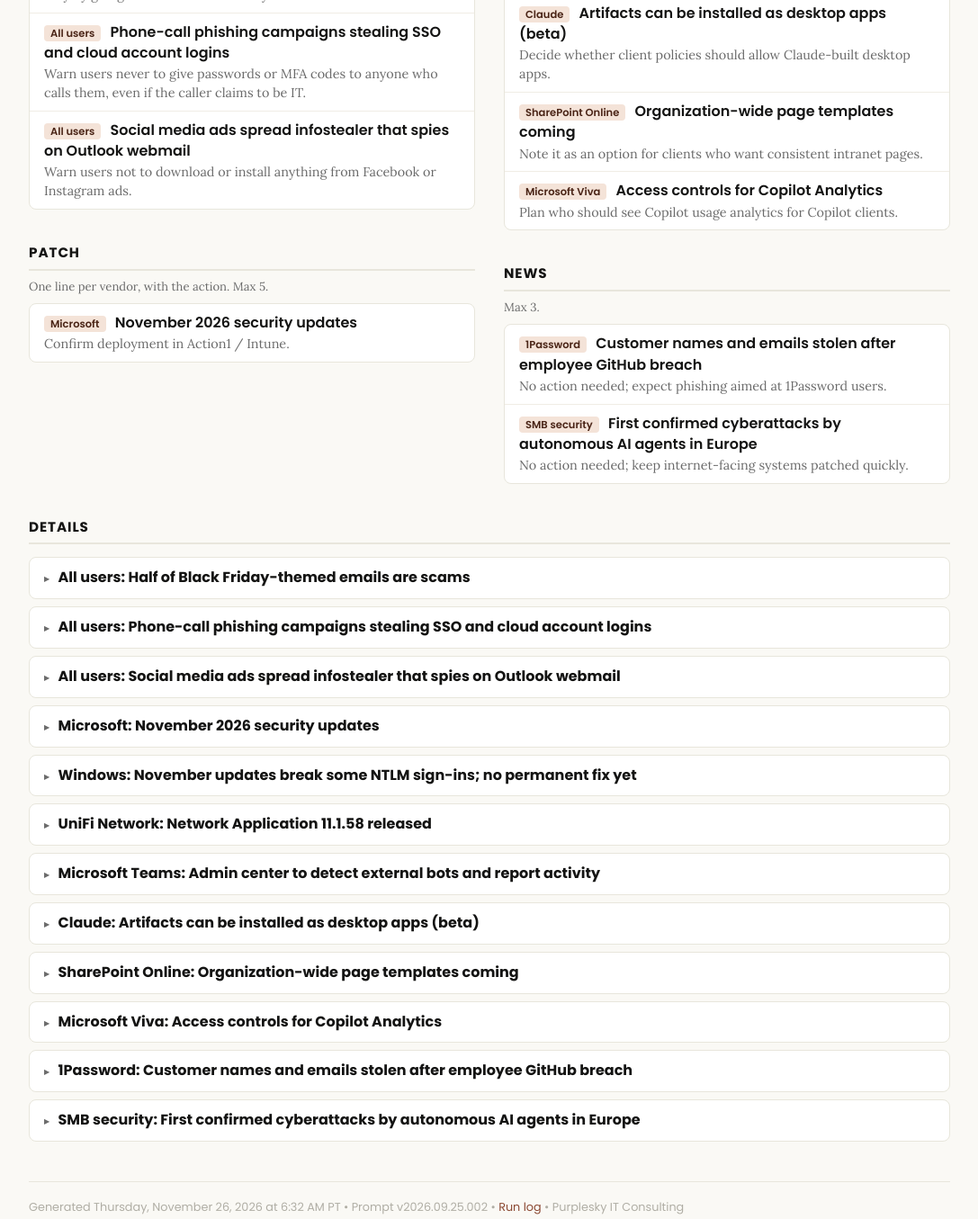
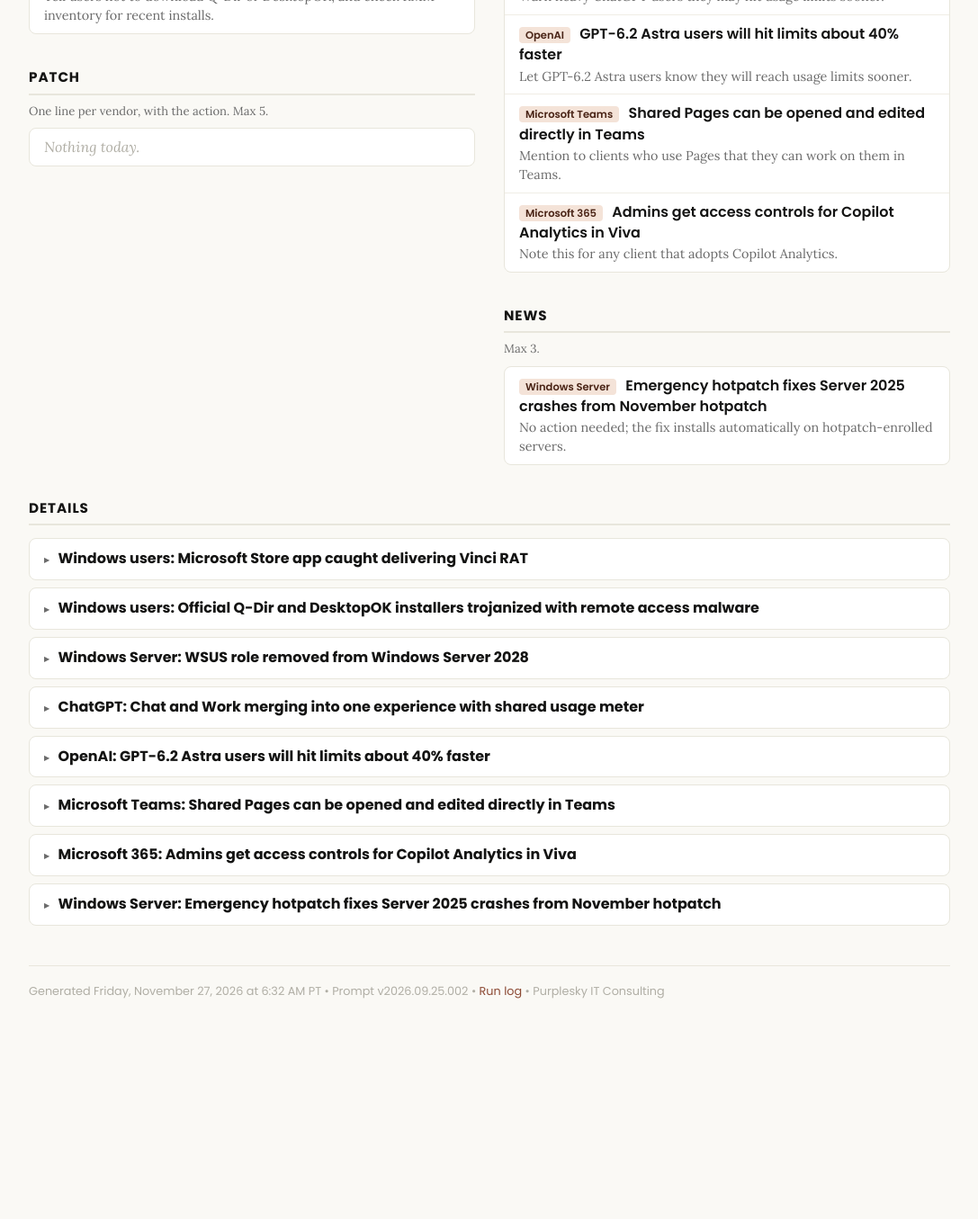
Before and after one commit to lcoppenr/PurpSkyPublic, a plain HTML site: page News/index.html in a window 1280 px wide. Shown: the part 623-1978 px from the top of the page at 90% size, without its empty margins (96-1183 px from the left). After the commit the page ends 1775 px from the top, so only its background shows below. Drawn offline with Linux system fonts and the light colour scheme.

Commit message:
briefing: 2026-11-27

```diff
--- a/News/index.html
+++ b/News/index.html
@@ -4,7 +4,7 @@
 <meta charset="UTF-8">
 <meta name="viewport" content="width=device-width, initial-scale=1.0">
 <meta name="robots" content="noindex, nofollow, noarchive">
-<title>Morning Briefing -- Thursday, November 26, 2026</title>
+<title>Morning Briefing -- Friday, November 27, 2026</title>
 <link rel="preconnect" href="https://fonts.googleapis.com">
 <link rel="preconnect" href="https://fonts.gstatic.com" crossorigin>
 <link href="https://fonts.googleapis.com/css2?family=Poppins:wght@400;600;700&family=Lora:ital,wght@0,400;0,600;1,400&display=swap" rel="stylesheet">
@@ -14,42 +14,38 @@
 <main class="briefing-content">
 
 <div class="page-header">
-  <h1>Morning Briefing -- Thursday, November 26, 2026</h1>
-  <p class="page-meta">12 items from 25 findings &bull; Built from the Routine's own research (local file missing) &bull; Pacific Time</p>
+  <h1>Morning Briefing -- Friday, November 27, 2026</h1>
+  <p class="page-meta">8 items from 16 findings &bull; Built from the Routine's own research (local file missing) &bull; Pacific Time</p>
 </div>
 
 <div class="brief-cols">
   <div class="brief-col">
     <p class="brief-coltitle">Do</p>
-    <div class="brief-sec"><h2>Top actions</h2><p class="brief-rule">Nothing urgent. Keep an eye on:</p><ul class="brief-lines"><li><span class="brief-quiet">Nothing urgent today.</span></li><li><span class="brief-tag">Windows</span> <a href="#item-5" class="brief-hl">November updates break some NTLM sign-ins; no permanent fix yet</a> <span class="brief-act">If NTLM sign-ins fail after the November updates, move the app to Kerberos instead of using the registry workaround.</span></li></ul></div>
-    <div class="brief-sec"><h2>Notify users</h2><p class="brief-rule">Max 3, highest priority first.</p><ul class="brief-lines"><li><span class="brief-tag">All users</span> <a href="#item-1" class="brief-hl">Half of Black Friday-themed emails are scams</a> <span class="brief-act">Warn users to treat Black Friday deal emails as suspect and shop only by going to retailer sites directly.</span></li><li><span class="brief-tag">All users</span> <a href="#item-2" class="brief-hl">Phone-call phishing campaigns stealing SSO and cloud account logins</a> <span class="brief-act">Warn users never to give passwords or MFA codes to anyone who calls them, even if the caller claims to be IT.</span></li><li><span class="brief-tag">All users</span> <a href="#item-3" class="brief-hl">Social media ads spread infostealer that spies on Outlook webmail</a> <span class="brief-act">Warn users not to download or install anything from Facebook or Instagram ads.</span></li></ul></div>
-    <div class="brief-sec"><h2>Patch</h2><p class="brief-rule">One line per vendor, with the action. Max 5.</p><ul class="brief-lines"><li><span class="brief-tag">Microsoft</span> <a href="#item-4" class="brief-hl">November 2026 security updates</a> <span class="brief-act">Confirm deployment in Action1 / Intune.</span></li></ul></div>
+    <div class="brief-sec"><h2>Top actions</h2><p class="brief-rule">Nothing urgent. Keep an eye on:</p><ul class="brief-lines"><li><span class="brief-quiet">Nothing urgent today.</span></li></ul></div>
+    <div class="brief-sec"><h2>Notify users</h2><p class="brief-rule">Max 3, highest priority first.</p><ul class="brief-lines"><li><span class="brief-tag">Windows users</span> <a href="#item-1" class="brief-hl">Microsoft Store app caught delivering Vinci RAT</a> <span class="brief-act">Remind users to install only IT-approved apps, even from the Microsoft Store.</span></li><li><span class="brief-tag">Windows users</span> <a href="#item-2" class="brief-hl">Official Q-Dir and DesktopOK installers trojanized with remote access malware</a> <span class="brief-act">Tell users not to download Q-Dir or DesktopOK, and check RMM inventory for recent installs.</span></li></ul></div>
+    <div class="brief-sec"><h2>Patch</h2><p class="brief-rule">One line per vendor, with the action. Max 5.</p><ul class="brief-lines"><li class="brief-empty">Nothing today.</li></ul></div>
   </div>
   <div class="brief-col">
     <p class="brief-coltitle">Know</p>
     <div class="brief-sec"><h2>Monitor</h2><p class="brief-rule">Max 3.</p><ul class="brief-lines"><li class="brief-empty">Listed under Top actions.</li></ul></div>
-    <div class="brief-sec"><h2>What's New</h2><p class="brief-rule">Products you run. Max 5.</p><ul class="brief-lines"><li><span class="brief-tag">UniFi Network</span> <a href="#item-6" class="brief-hl">Network Application 11.1.58 released</a> <span class="brief-act">Schedule the update to 11.1.58 after a quick look at the release notes.</span></li><li><span class="brief-tag">Microsoft Teams</span> <a href="#item-7" class="brief-hl">Admin center to detect external bots and report activity</a> <span class="brief-act">Plan to review external bot activity in Teams Admin Center once the preview arrives.</span></li><li><span class="brief-tag">Claude</span> <a href="#item-8" class="brief-hl">Artifacts can be installed as desktop apps (beta)</a> <span class="brief-act">Decide whether client policies should allow Claude-built desktop apps.</span></li><li><span class="brief-tag">SharePoint Online</span> <a href="#item-9" class="brief-hl">Organization-wide page templates coming</a> <span class="brief-act">Note it as an option for clients who want consistent intranet pages.</span></li><li><span class="brief-tag">Microsoft Viva</span> <a href="#item-10" class="brief-hl">Access controls for Copilot Analytics</a> <span class="brief-act">Plan who should see Copilot usage analytics for Copilot clients.</span></li></ul></div>
-    <div class="brief-sec"><h2>News</h2><p class="brief-rule">Max 3.</p><ul class="brief-lines"><li><span class="brief-tag">1Password</span> <a href="#item-11" class="brief-hl">Customer names and emails stolen after employee GitHub breach</a> <span class="brief-act">No action needed; expect phishing aimed at 1Password users.</span></li><li><span class="brief-tag">SMB security</span> <a href="#item-12" class="brief-hl">First confirmed cyberattacks by autonomous AI agents in Europe</a> <span class="brief-act">No action needed; keep internet-facing systems patched quickly.</span></li></ul></div>
+    <div class="brief-sec"><h2>What's New</h2><p class="brief-rule">Products you run. Max 5.</p><ul class="brief-lines"><li><span class="brief-tag">Windows Server</span> <a href="#item-3" class="brief-hl">WSUS role removed from Windows Server 2028</a> <span class="brief-act">Plan to move update management toward Intune and Autopatch before deploying Server 2028.</span></li><li><span class="brief-tag">ChatGPT</span> <a href="#item-4" class="brief-hl">Chat and Work merging into one experience with shared usage meter</a> <span class="brief-act">Warn heavy ChatGPT users they may hit usage limits sooner.</span></li><li><span class="brief-tag">OpenAI</span> <a href="#item-5" class="brief-hl">GPT-6.2 Astra users will hit limits about 40% faster</a> <span class="brief-act">Let GPT-6.2 Astra users know they will reach usage limits sooner.</span></li><li><span class="brief-tag">Microsoft Teams</span> <a href="#item-6" class="brief-hl">Shared Pages can be opened and edited directly in Teams</a> <span class="brief-act">Mention to clients who use Pages that they can work on them in Teams.</span></li><li><span class="brief-tag">Microsoft 365</span> <a href="#item-7" class="brief-hl">Admins get access controls for Copilot Analytics in Viva</a> <span class="brief-act">Note this for any client that adopts Copilot Analytics.</span></li></ul></div>
+    <div class="brief-sec"><h2>News</h2><p class="brief-rule">Max 3.</p><ul class="brief-lines"><li><span class="brief-tag">Windows Server</span> <a href="#item-8" class="brief-hl">Emergency hotpatch fixes Server 2025 crashes from November hotpatch</a> <span class="brief-act">No action needed; the fix installs automatically on hotpatch-enrolled servers.</span></li></ul></div>
   </div>
 </div>
 
 <div class="section-details">
   <h2>Details</h2>
-  <details class="item" id="item-1"><summary class="item-header"><span class="item-title">All users: Half of Black Friday-themed emails are scams</span></summary><div class="item-body"><p>KnowBe4 reports that about half of the Black Friday-themed emails it observed are scams. Holiday shopping lures are a seasonal phishing risk for users.</p><p><a href="https://blog.knowbe4.com/report-half-of-black-friday-themed-emails-are-scams" target="_blank" class="src">Source 1 &rarr;</a></p></div></details>
-  <details class="item" id="item-2"><summary class="item-header"><span class="item-title">All users: Phone-call phishing campaigns stealing SSO and cloud account logins</span></summary><div class="item-body"><p>A new extortion group called Inception is running a large-scale voice phishing campaign to steal single sign-on credentials. Separately, Palo Alto Networks Unit 42 reports that hackers tied to the "Com" ecosystem use vishing to take over cloud accounts, then steal data and extort victims. Both are active in the wild.</p><p><a href="https://www.bleepingcomputer.com/news/security/new-inception-extortion-gang-launches-large-scale-vishing-campaign/" target="_blank" class="src">Source 1 &rarr;</a> &bull; <a href="https://thehackernews.com/2026/11/com-affiliated-hackers-hijack-cloud.html" target="_blank" class="src">Source 2 &rarr;</a></p></div></details>
-  <details class="item" id="item-3"><summary class="item-header"><span class="item-title">All users: Social media ads spread infostealer that spies on Outlook webmail</span></summary><div class="item-body"><p>The SYS01 infostealer spreads through Meta ads and enrolls victims' browsers in enterprise-style browser management. It then force-installs a data-stealing extension that spies on Gmail and Outlook webmail sessions. The campaign is active in the wild.</p><p><a href="https://www.bleepingcomputer.com/news/security/sys010-malware-abuses-browser-management-to-spy-on-gmail-outlook/" target="_blank" class="src">Source 1 &rarr;</a></p></div></details>
-  <details class="item" id="item-4"><summary class="item-header"><span class="item-title">Microsoft: November 2026 security updates</span></summary><div class="item-body"><p>The November 2026 updates fix remote code execution flaws including CVE-2026-118737 in the Windows RPC Runtime and CVE-2026-112732 in Office Visio, which MSRC added to the update guide after it was left out of the release notes. No exploitation in the wild is reported. The same updates start stricter NTLM signing, which can break some NTLM sign-ins (see Monitor).</p><p><a href="https://msrc.microsoft.com/update-guide/vulnerability/CVE-2026-112732" target="_blank" class="src">Source 1 &rarr;</a></p></div></details>
-  <details class="item" id="item-5"><summary class="item-header"><span class="item-title">Windows: November updates break some NTLM sign-ins; no permanent fix yet</span></summary><div class="item-body"><p>The first phase of stricter NTLM message signing in the November 10 updates can make NTLM sign-ins fail for third-party authentication proxies, SSO tools and app-packaging software. It affects Windows 11 23H2 through 26H2 and Windows Server 2016 through 2025, and Kerberos is not affected. Microsoft listed it as a known issue in KB5135557 on November 20; the temporary workaround (ClientAllowUnsignedNtlm=1 under HKLM\SYSTEM\CurrentControlSet\Control\Lsa\MSV1_0) weakens security.</p><p><a href="https://www.bleepingcomputer.com/news/microsoft/microsoft-confirms-authentication-issues-after-november-updates/" target="_blank" class="src">Source 1 &rarr;</a> &bull; <a href="https://itdaily.com/news/security/ntlm-authentication-fails-windows-november-updates/" target="_blank" class="src">Source 2 &rarr;</a></p></div></details>
-  <details class="item" id="item-6"><summary class="item-header"><span class="item-title">UniFi Network: Network Application 11.1.58 released</span></summary><div class="item-body"><p>Ubiquiti released UniFi Network Application 11.1.58. Improvements include a Firmware Revert option for U5G devices and support for local Firewall Policies. The feed excerpt does not mention any security fixes.</p><p><a href="https://community.ui.com/releases/UniFi-Network-Application-11-1-58/af400e1f-f926-475d-9aed-dcc5de695b67" target="_blank" class="src">Source 1 &rarr;</a></p></div></details>
-  <details class="item" id="item-7"><summary class="item-header"><span class="item-title">Microsoft Teams: Admin center to detect external bots and report activity</span></summary><div class="item-body"><p>A new Microsoft 365 roadmap item adds external bot detection and activity reports to the Teams Admin Center. Preview is planned for January 2027 and general availability for February 2027.</p><p><a href="https://www.microsoft.com/microsoft-365/roadmap?id=582050" target="_blank" class="src">Source 1 &rarr;</a></p></div></details>
-  <details class="item" id="item-8"><summary class="item-header"><span class="item-title">Claude: Artifacts can be installed as desktop apps (beta)</span></summary><div class="item-body"><p>Anthropic added "Install as App", which lets Claude users install artifacts as standalone desktop apps on Mac and Windows. The beta is open to all Claude subscribers except HIPAA-compliant organizations and hybrid Claude deployments.</p><p><a href="https://siliconangle.com/2026/11/24/anthropic-is-trying-to-kill-traditional-desktop-apps-with-claude-generated-desktop-apps/" target="_blank" class="src">Source 1 &rarr;</a></p></div></details>
-  <details class="item" id="item-9"><summary class="item-header"><span class="item-title">SharePoint Online: Organization-wide page templates coming</span></summary><div class="item-body"><p>A new Microsoft 365 roadmap item adds page templates that administrators can publish for the whole organization in SharePoint Online.</p><p><a href="https://www.microsoft.com/microsoft-365/roadmap?id=581865" target="_blank" class="src">Source 1 &rarr;</a></p></div></details>
-  <details class="item" id="item-10"><summary class="item-header"><span class="item-title">Microsoft Viva: Access controls for Copilot Analytics</span></summary><div class="item-body"><p>A new Microsoft 365 roadmap item adds access management controls for Copilot Analytics in Microsoft Viva, so admins can control who sees Copilot usage analytics.</p><p><a href="https://www.microsoft.com/microsoft-365/roadmap?id=578862" target="_blank" class="src">Source 1 &rarr;</a></p></div></details>
-  <details class="item" id="item-11"><summary class="item-header"><span class="item-title">1Password: Customer names and emails stolen after employee GitHub breach</span></summary><div class="item-body"><p>After an employee's GitHub account was breached, attackers copied 1Password customer names and email addresses. Customer vaults were not accessed. Phishing that targets 1Password users with the stolen contact details is a likely follow-on risk.</p><p><a href="https://www.bleepingcomputer.com/news/security/1password-customer-data-stolen-after-employee-github-account-breach/" target="_blank" class="src">Source 1 &rarr;</a> &bull; <a href="https://thehackernews.com/2026/11/1password-hacked-customer-data-and.html" target="_blank" class="src">Source 2 &rarr;</a> &bull; <a href="https://securityaffairs.com/204031/cyber-crime/1password-hacked-customer-names-and-emails-copied-vaults-untouched.html" target="_blank" class="src">Source 3 &rarr;</a></p></div></details>
-  <details class="item" id="item-12"><summary class="item-header"><span class="item-title">SMB security: First confirmed cyberattacks by autonomous AI agents in Europe</span></summary><div class="item-body"><p>Swiss authorities confirmed the first cyberattacks by autonomous AI agents on local organizations, and Italy issued a similar warning. Both urge organizations to patch internet-facing systems within 24 hours, because AI agents exploit exposed flaws quickly.</p><p><a href="https://securityaffairs.com/204004/hacking/switzerland-confirms-first-ai-agent-cyberattacks-on-local-organisations.html" target="_blank" class="src">Source 1 &rarr;</a> &bull; <a href="https://www.bleepingcomputer.com/news/security/italy-and-switzerland-warn-of-autonomous-ai-driven-cyberattacks/" target="_blank" class="src">Source 2 &rarr;</a></p></div></details>
+  <details class="item" id="item-1"><summary class="item-header"><span class="item-title">Windows users: Microsoft Store app caught delivering Vinci RAT</span></summary><div class="item-body"><p>A threat actor published an app in the Microsoft Store that delivers Vinci RAT, which gives attackers remote control of infected Windows systems. The abuse is active in the wild. The report does not say whether the app has been removed.</p><p><a href="https://thehackernews.com/2026/11/microsoft-store-app-found-delivering.html" target="_blank" class="src">Source 1 &rarr;</a></p></div></details>
+  <details class="item" id="item-2"><summary class="item-header"><span class="item-title">Windows users: Official Q-Dir and DesktopOK installers trojanized with remote access malware</span></summary><div class="item-body"><p>Attackers tampered with the Q-Dir and DesktopOK installers on the official SoftwareOK website so they delivered remote access malware. Anyone who recently downloaded these Windows utilities from the vendor site may have installed malware. The report does not say whether the files have been cleaned or which versions were affected.</p><p><a href="https://thehackernews.com/2026/11/hackers-trojanize-official-q-dir-and.html" target="_blank" class="src">Source 1 &rarr;</a></p></div></details>
+  <details class="item" id="item-3"><summary class="item-header"><span class="item-title">Windows Server: WSUS role removed from Windows Server 2028</span></summary><div class="item-body"><p>Windows Server 2028, now in preview through the Windows Server Insider program and TAP, drops the WSUS role along with VBScript, WMIC and WINS. WSUS stays supported, with no new features, on Windows Server 2025 and earlier and can still manage updates for Server 2028. Microsoft recommends Windows Autopatch and Intune for clients and Azure Update Manager for servers, and says guidance for disconnected environments will come later.</p><p><a href="https://www.bleepingcomputer.com/news/microsoft/microsoft-removes-wsus-server-role-in-windows-server-2028/" target="_blank" class="src">Source 1 &rarr;</a></p></div></details>
+  <details class="item" id="item-4"><summary class="item-header"><span class="item-title">ChatGPT: Chat and Work merging into one experience with shared usage meter</span></summary><div class="item-body"><p>OpenAI has started rolling out a unified Chat and Work experience in ChatGPT to some users. An OpenAI spokesperson said Chat and Work will share a single usage meter, so heavy users may hit limits sooner. Some subscribers have criticized the change because it could restrict their usage.</p><p><a href="https://techcrunch.com/2026/11/25/openai-says-heavy-chatgpt-users-may-hit-limits-sooner-as-it-merges-chat-and-work/" target="_blank" class="src">Source 1 &rarr;</a></p></div></details>
+  <details class="item" id="item-5"><summary class="item-header"><span class="item-title">OpenAI: GPT-6.2 Astra users will hit limits about 40% faster</span></summary><div class="item-body"><p>OpenAI fixed a bug that had been under-counting GPT-6.2 usage. Because of the fix, users will reach their usage limits about 40% faster than before. This is a usage-accounting change, not a security issue.</p><p><a href="https://www.bleepingcomputer.com/news/artificial-intelligence/openai-warns-gpt-62-astra-will-hit-usage-limits-40-percent-faster-because-it-fixed-a-bug/" target="_blank" class="src">Source 1 &rarr;</a></p></div></details>
+  <details class="item" id="item-6"><summary class="item-header"><span class="item-title">Microsoft Teams: Shared Pages can be opened and edited directly in Teams</span></summary><div class="item-body"><p>A new Microsoft 365 Roadmap item (ID 580886) lets users open shared Pages directly in Teams. Users can then edit and discuss them there.</p><p><a href="https://www.microsoft.com/microsoft-365/roadmap?id=580886" target="_blank" class="src">Source 1 &rarr;</a></p></div></details>
+  <details class="item" id="item-7"><summary class="item-header"><span class="item-title">Microsoft 365: Admins get access controls for Copilot Analytics in Viva</span></summary><div class="item-body"><p>A new Microsoft 365 Roadmap item (ID 578862) lets admins manage who can access Copilot Analytics in Viva Insights.</p><p><a href="https://www.microsoft.com/microsoft-365/roadmap?id=578862" target="_blank" class="src">Source 1 &rarr;</a></p></div></details>
+  <details class="item" id="item-8"><summary class="item-header"><span class="item-title">Windows Server: Emergency hotpatch fixes Server 2025 crashes from November hotpatch</span></summary><div class="item-body"><p>Microsoft released out-of-band hotpatch KB5138318 for Windows Server 2025 devices enrolled in hotpatching. The November hotpatch KB5131077 caused stop error 0x139 crashes on servers that have Router Advertisement enabled and receive time-bound IPv6 routes. The fix needs no restart, and Microsoft says only a limited number of servers are affected.</p><p><a href="https://www.bleepingcomputer.com/news/microsoft/new-out-of-band-oob-emergency-hotpatch-fixes-windows-server-2025-crashes/" target="_blank" class="src">Source 1 &rarr;</a></p></div></details>
 </div>
 
-<div class="footer">Generated Thursday, November 26, 2026 at 6:32 AM PT &bull; Prompt v2026.09.25.002 &bull; <a href="https://github.com/lcoppenr/GeneralInfo/blob/main/Claude/Briefings/logs/routine-2026-11-26.log" target="_blank">Run log</a> &bull; Purplesky IT Consulting</div>
+<div class="footer">Generated Friday, November 27, 2026 at 6:32 AM PT &bull; Prompt v2026.09.25.002 &bull; <a href="https://github.com/lcoppenr/GeneralInfo/blob/main/Claude/Briefings/logs/routine-2026-11-27.log" target="_blank">Run log</a> &bull; Purplesky IT Consulting</div>
 
 </main>
 </body>
```
